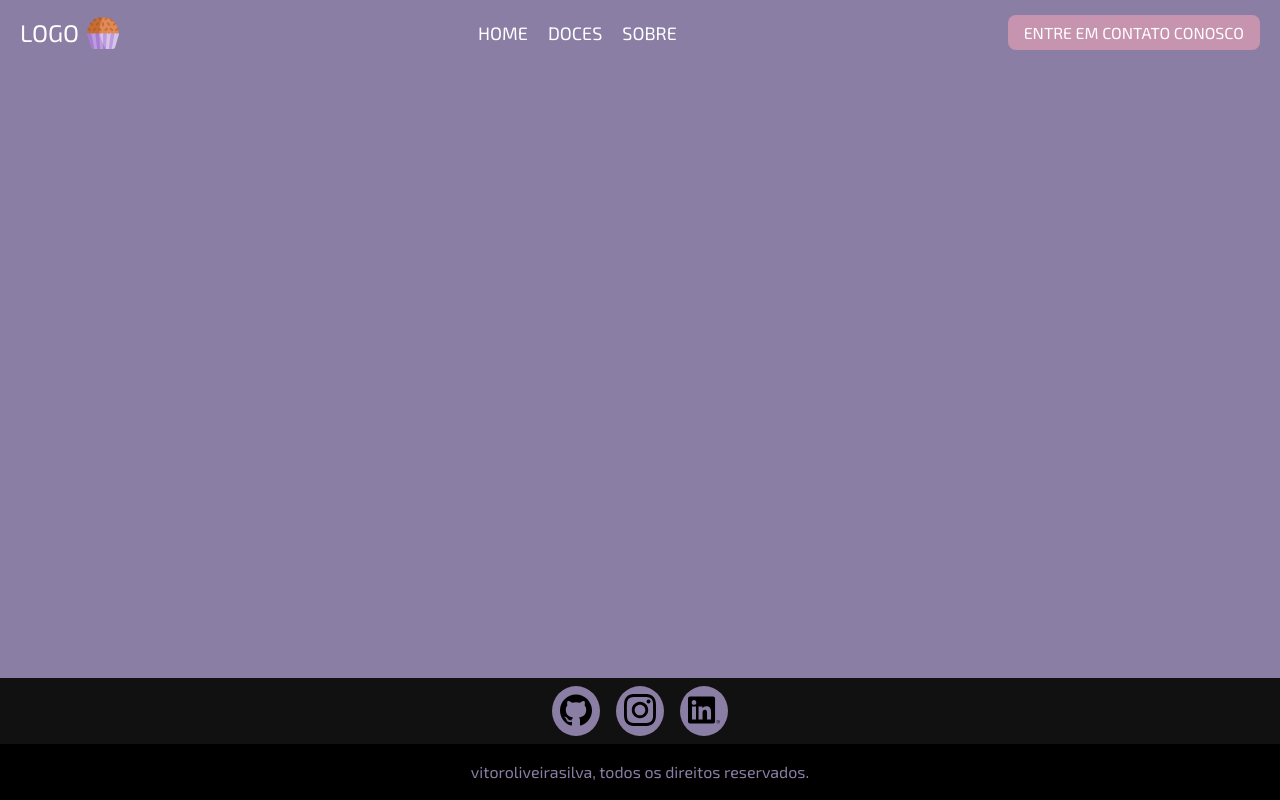
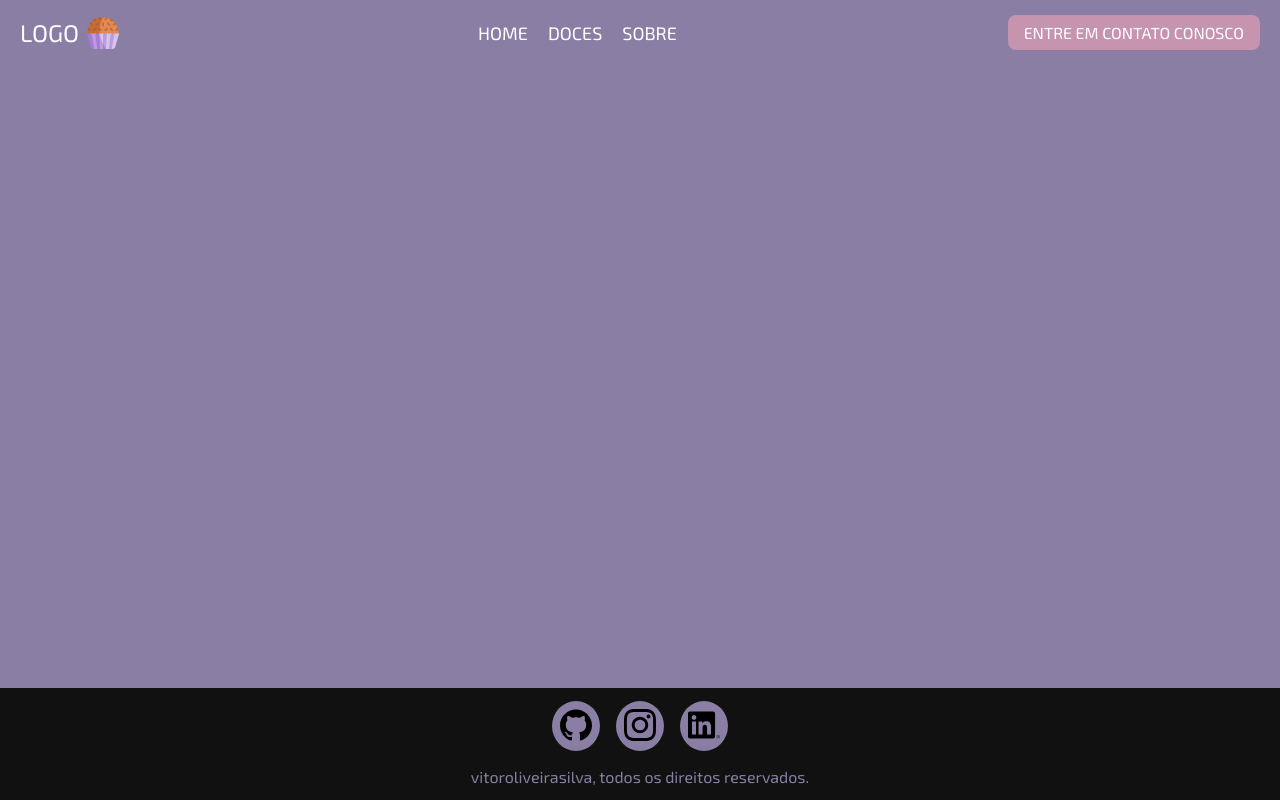
Before and after one commit to vitoroliveirasilva/LandingPage_Doceria, a plain HTML site: page Doceria/index.html in a window 1280 px wide. Drawn offline with Linux system fonts and the light colour scheme.

Commit message:
Correção footer

```diff
--- a/Doceria/css/style.css
+++ b/Doceria/css/style.css
@@ -7,6 +7,8 @@
     --primary-color: #B59DD1;
     --text-color: #fff;
     --hover-color: #C794B0;
+    --gray-color: #111;
+    --black-color: #000;
 }
 
 /* Estilos gerais */
@@ -123,17 +125,8 @@ main {
 
 /* Footer */
 footer {
-    background-color: #111;
-}
-
-.footer-rights{
-    background-color: #000;
-    padding: 20px;
-    text-align: center;
-}
-
-.footer-rights p, a {
-    color: var(--background-color);
+    background-color: var(--gray-color);
+    padding: 5px;
 }
 
 .social-icons {
@@ -160,7 +153,7 @@ footer {
 }
 
 .social-icons a:hover {
-    background-color: #111;
+    background-color: var(--gray-color);
     transition: .8s;
 }
 
@@ -169,6 +162,19 @@ footer {
     fill: currentColor;
     transition: .8s;
 }
+
+.footer-rights {
+    text-align: center;
+}
+
+.footer-rights p {
+    padding: 10px;
+}
+
+.footer-rights p, a {
+    color: var(--background-color);
+}
+
 
 @media screen and (max-width: 730px) {
     .nav-item {
```
Also changed, not shown: Doceria/index.html (line endings or trailing spaces).
